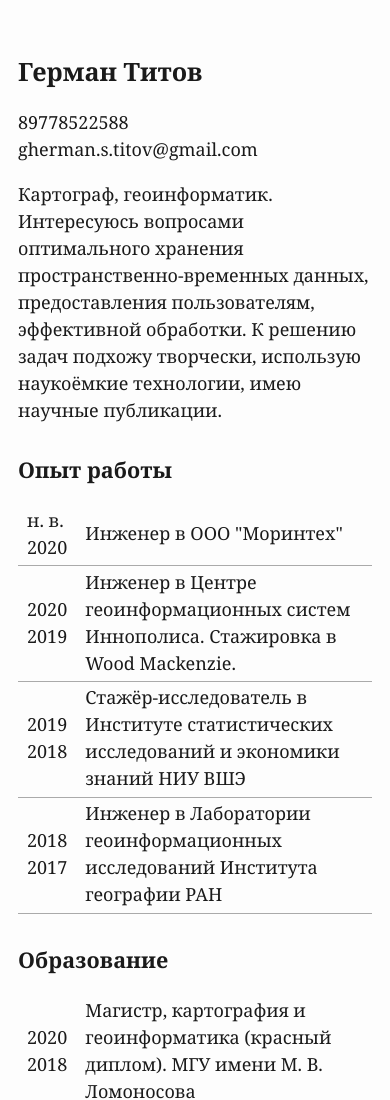
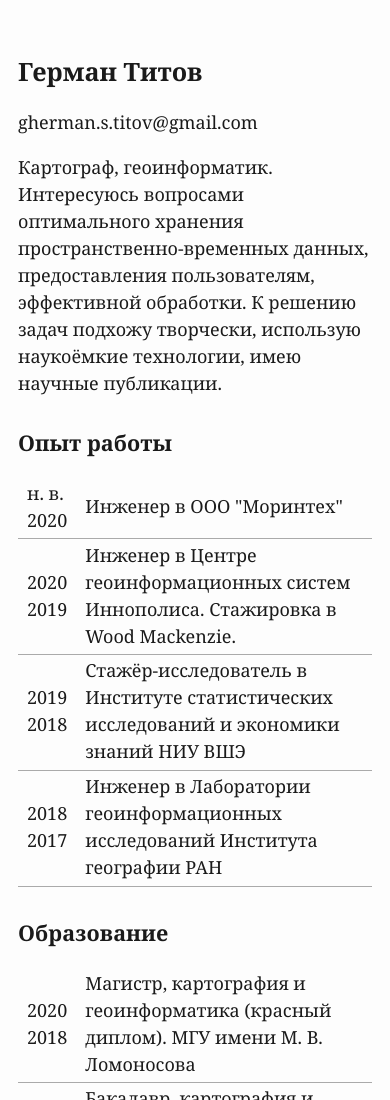
Before and after one commit to gtitov/cv, a plain HTML site: page index.html in a window 390 px wide. Shown: the top 1100 px of the page. Drawn offline with Linux system fonts and the light colour scheme.

Commit message:
Delete phone number

```diff
--- a/index.html
+++ b/index.html
@@ -15,7 +15,7 @@
 
 <body>
     <h1 class="title">Герман Титов</h1>
-    <p>89778522588 gherman.s.titov@gmail.com</p>
+    <p>gherman.s.titov@gmail.com</p>
     <p>
         Картограф, геоинформатик. Интересуюсь вопросами оптимального хранения пространственно-временных данных, предоставления пользователям,
         эффективной обработки. К решению задач подхожу творчески, использую наукоёмкие технологии, имею научные публикации.
```
